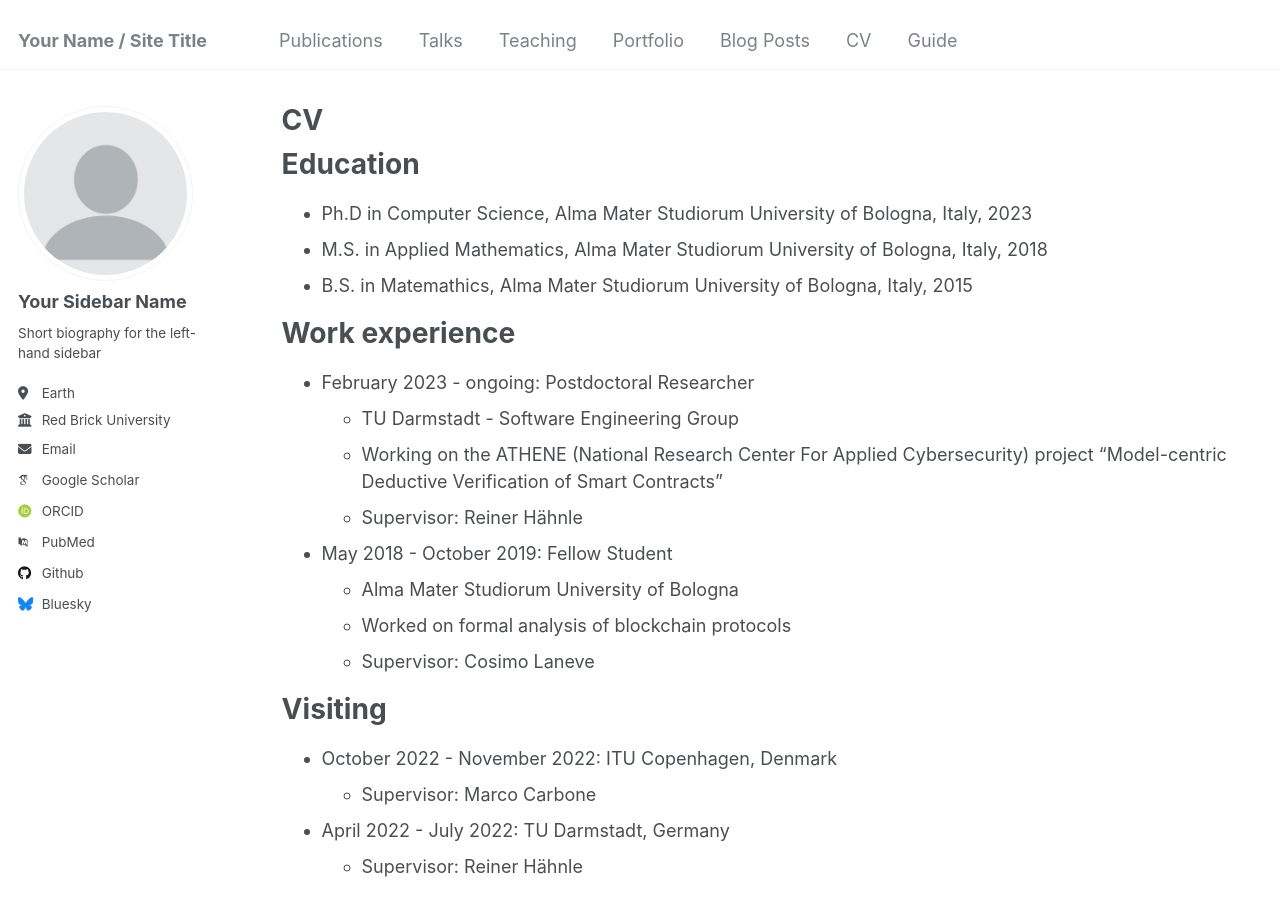
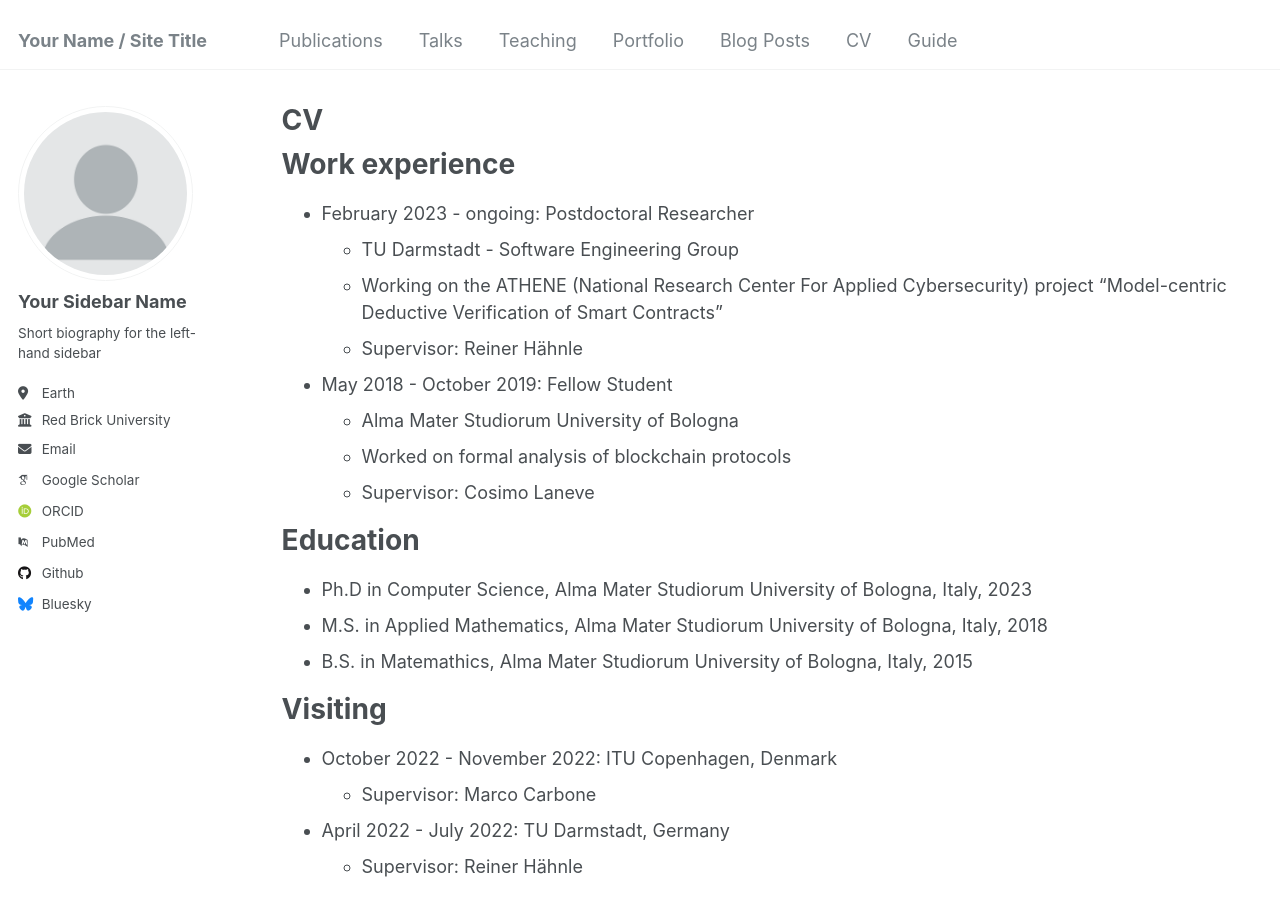
Before and after one commit to adeleveschetti/adeleveschetti.github.io, a Jekyll site: the page built from _pages/cv.md, in a window 1280 px wide and 900 px high. Built offline with Jekyll 4.4.1, drawn with Linux system fonts in a browser that asks for light colours; some web fonts are replaced; part of the change alters nothing that is shown.

Commit message:
Update cv.md

```diff
--- a/_pages/cv.md
+++ b/_pages/cv.md
@@ -8,12 +8,6 @@ redirect_from:
 ---
 
 {% include base_path %}
-
-Education
-======
-* Ph.D in Computer Science, Alma Mater Studiorum University of Bologna, Italy, 2023
-* M.S. in Applied Mathematics, Alma Mater Studiorum University of Bologna, Italy, 2018
-* B.S. in Matemathics, Alma Mater Studiorum University of Bologna, Italy, 2015
 
 Work experience
 ======
@@ -28,6 +22,12 @@ Smart Contracts"
   * Alma Mater Studiorum University of Bologna
   * Worked on formal analysis of blockchain protocols
   * Supervisor: Cosimo Laneve
+
+Education
+======
+* Ph.D in Computer Science, Alma Mater Studiorum University of Bologna, Italy, 2023
+* M.S. in Applied Mathematics, Alma Mater Studiorum University of Bologna, Italy, 2018
+* B.S. in Matemathics, Alma Mater Studiorum University of Bologna, Italy, 2015
 
 Visiting
 ======
```
